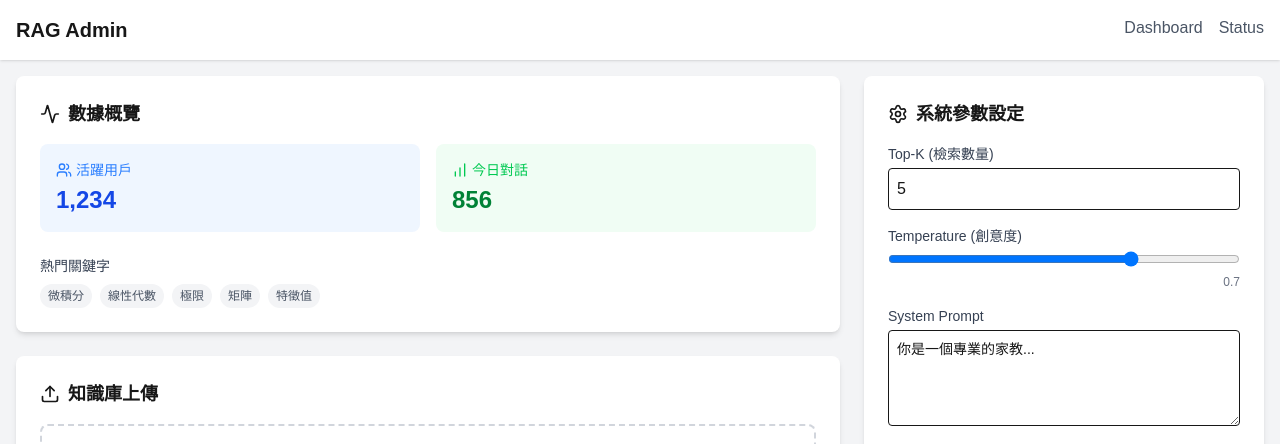
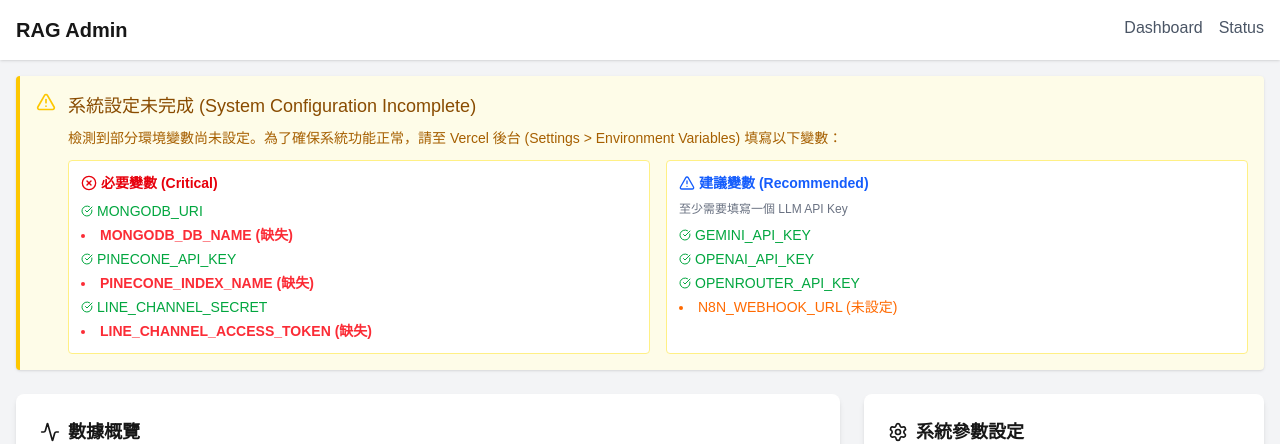
Before and after one commit to jeffery8910/ragworkshop202511, a Next.js app: page /admin in a window 1280 px wide. Shown: the top 444 px of the page. Built offline with nearby package versions, Linux system fonts and the light colour scheme; no server answers.

Commit message:
feat: simplify deployment flow and add admin env check

```diff
--- a/app/admin/page.tsx
+++ b/app/admin/page.tsx
@@ -1,9 +1,24 @@
 import UploadPanel from '@/components/admin/UploadPanel';
 import ConfigPanel from '@/components/admin/ConfigPanel';
 import AnalyticsPanel from '@/components/admin/AnalyticsPanel';
+import EnvCheck from '@/components/admin/EnvCheck';
 
 export default function AdminPage() {
+    // Server-side check of environment variables
+    const checkKeys = [
+        'MONGODB_URI', 'MONGODB_DB_NAME',
+        'PINECONE_API_KEY', 'PINECONE_INDEX_NAME',
+        'LINE_CHANNEL_SECRET', 'LINE_CHANNEL_ACCESS_TOKEN',
+        'GEMINI_API_KEY', 'OPENAI_API_KEY', 'OPENROUTER_API_KEY',
+        'N8N_WEBHOOK_URL'
+    ];
+
+    const missingKeys = checkKeys.filter(key => !process.env[key]);
+
     return (
+        <div className="space-y-6">
+            <EnvCheck missingKeys={missingKeys} />
+
             <div className="grid grid-cols-1 md:grid-cols-3 gap-6">
                 <div className="md:col-span-2 space-y-6">
                     <AnalyticsPanel />
@@ -13,5 +28,6 @@ export default function AdminPage() {
                     <ConfigPanel />
                 </div>
             </div>
+        </div>
     );
 }
--- /dev/null
+++ b/components/admin/EnvCheck.tsx
@@ -0,0 +1,87 @@
+import { AlertTriangle, CheckCircle, XCircle } from 'lucide-react';
+
+interface EnvCheckProps {
+    missingKeys: string[];
+}
+
+export default function EnvCheck({ missingKeys }: EnvCheckProps) {
+    const requiredKeys = [
+        'MONGODB_URI',
+        'MONGODB_DB_NAME',
+        'PINECONE_API_KEY',
+        'PINECONE_INDEX_NAME',
+        'LINE_CHANNEL_SECRET',
+        'LINE_CHANNEL_ACCESS_TOKEN'
+    ];
+
+    const optionalKeys = [
+        'GEMINI_API_KEY',
+        'OPENAI_API_KEY',
+        'OPENROUTER_API_KEY',
+        'N8N_WEBHOOK_URL'
+    ];
+
+    const isCriticalMissing = missingKeys.some(k => requiredKeys.includes(k));
+    const isOptionalMissing = missingKeys.some(k => optionalKeys.includes(k));
+
+    if (missingKeys.length === 0) {
+        return null; // All good
+    }
+
+    return (
+        <div className="bg-yellow-50 border-l-4 border-yellow-400 p-4 mb-6 rounded shadow-sm">
+            <div className="flex items-start">
+                <div className="flex-shrink-0">
+                    <AlertTriangle className="h-5 w-5 text-yellow-400" aria-hidden="true" />
+                </div>
+                <div className="ml-3 w-full">
+                    <h3 className="text-lg font-medium text-yellow-800">
+                        系統設定未完成 (System Configuration Incomplete)
+                    </h3>
+                    <div className="mt-2 text-sm text-yellow-700">
+                        <p className="mb-2">
+                            檢測到部分環境變數尚未設定。為了確保系統功能正常，請至 Vercel 後台 (Settings &gt; Environment Variables) 填寫以下變數：
+                        </p>
+
+                        <div className="grid grid-cols-1 md:grid-cols-2 gap-4 mt-3">
+                            <div className="bg-white p-3 rounded border border-yellow-200">
+                                <h4 className="font-bold text-red-600 mb-2 flex items-center gap-1">
+                                    <XCircle className="w-4 h-4" /> 必要變數 (Critical)
+                                </h4>
+                                <ul className="list-disc list-inside space-y-1 text-gray-600">
+                                    {requiredKeys.map(key => (
+                                        <li key={key} className={missingKeys.includes(key) ? "text-red-500 font-semibold" : "text-green-600 flex items-center gap-1"}>
+                                            {missingKeys.includes(key) ? (
+                                                <span>{key} (缺失)</span>
+                                            ) : (
+                                                <span className="flex items-center gap-1"><CheckCircle className="w-3 h-3" /> {key}</span>
+                                            )}
+                                        </li>
+                                    ))}
+                                </ul>
+                            </div>
+
+                            <div className="bg-white p-3 rounded border border-yellow-200">
+                                <h4 className="font-bold text-blue-600 mb-2 flex items-center gap-1">
+                                    <AlertTriangle className="w-4 h-4" /> 建議變數 (Recommended)
+                                </h4>
+                                <p className="text-xs text-gray-500 mb-2">至少需要填寫一個 LLM API Key</p>
+                                <ul className="list-disc list-inside space-y-1 text-gray-600">
+                                    {optionalKeys.map(key => (
+                                        <li key={key} className={missingKeys.includes(key) ? "text-orange-500" : "text-green-600 flex items-center gap-1"}>
+                                            {missingKeys.includes(key) ? (
+                                                <span>{key} (未設定)</span>
+                                            ) : (
+                                                <span className="flex items-center gap-1"><CheckCircle className="w-3 h-3" /> {key}</span>
+                                            )}
+                                        </li>
+                                    ))}
+                                </ul>
+                            </div>
+                        </div>
+                    </div>
+                </div>
+            </div>
+        </div>
+    );
+}
--- a/lib/vector/pinecone.ts
+++ b/lib/vector/pinecone.ts
@@ -5,6 +5,10 @@ let pinecone: Pinecone | null = null;
 
 export async function getPineconeClient() {
     if (!process.env.PINECONE_API_KEY) {
+        // Return null or throw a specific error that can be caught
+        // Since the return type is inferred or explicit, let's throw but make sure we catch it.
+        // Actually, let's just log a warning and throw, but ensure the app doesn't crash on boot.
+        // This function is async, so it won't crash the module load.
         throw new Error('PINECONE_API_KEY is not defined');
     }
     if (!pinecone) {
```
Also changed, not shown: 1 other file (tests, documents, lock files or other folders). Lines whose indentation alone changed are shown as unchanged.
